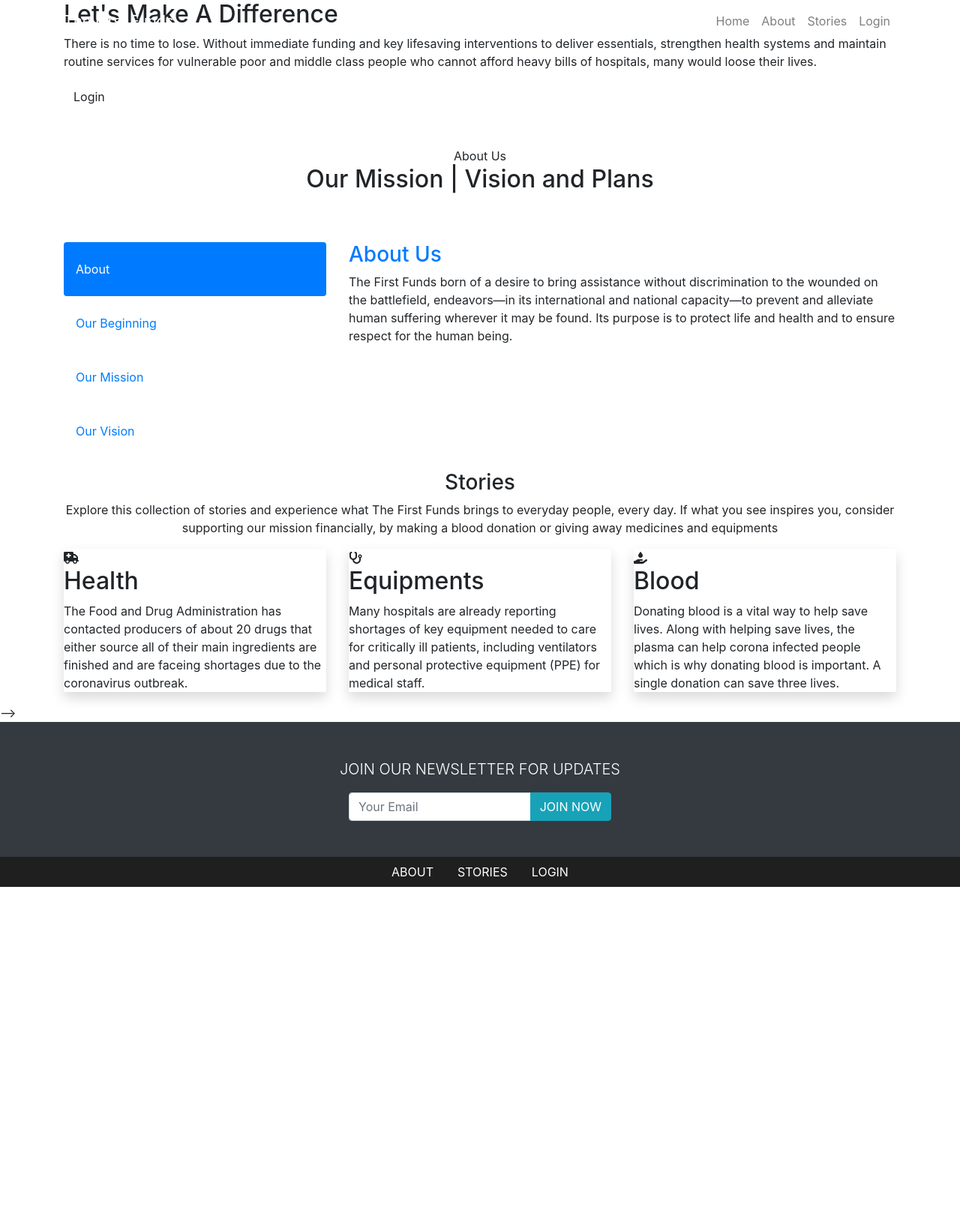
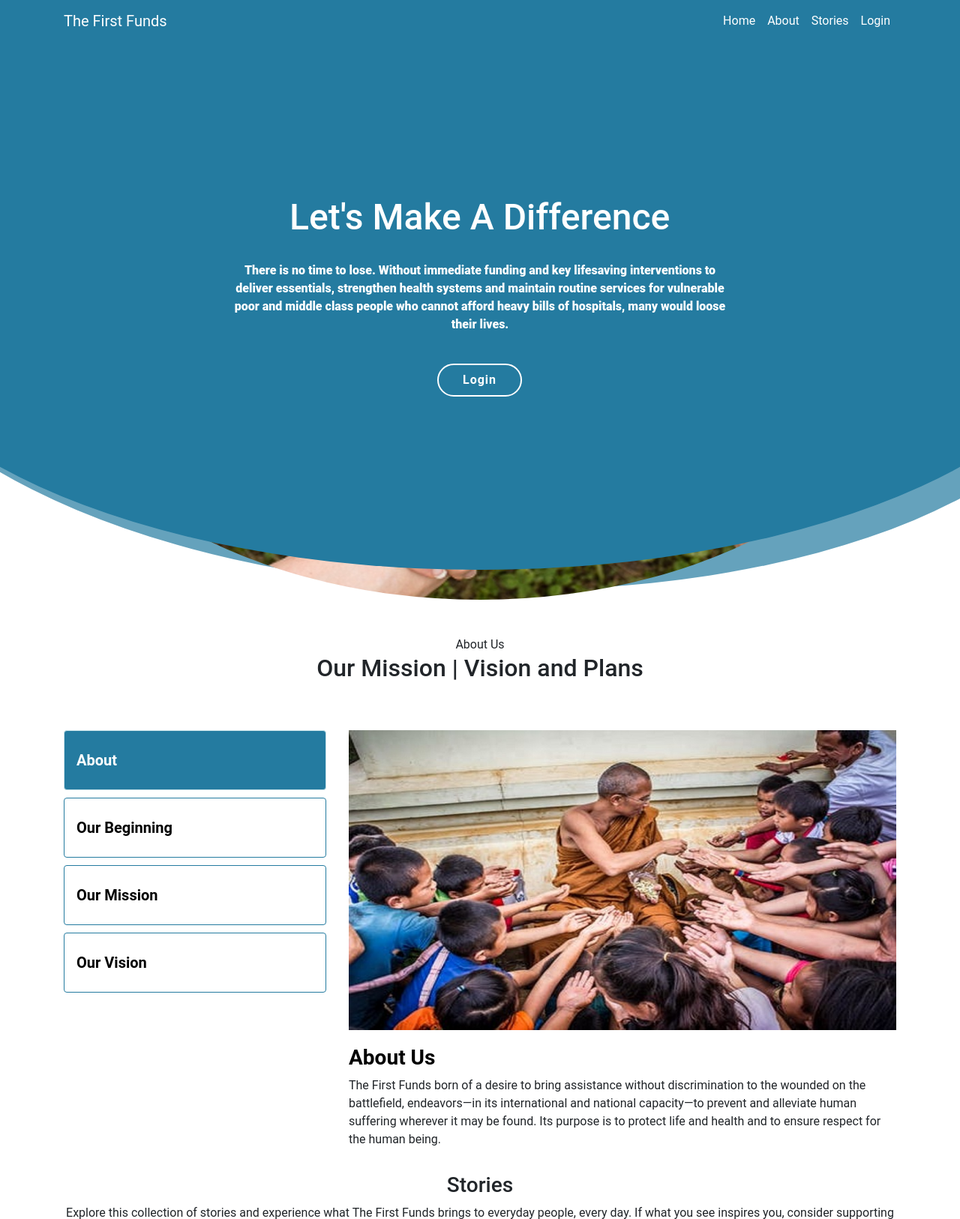
Before and after one commit to Jinay01/T023_Scrapshut, a Django app: page /index/ in a window 1280 px wide. Shown: the top 1626 px of the page at 75% size. Before the commit the page ends 1183 px from the top, so only its background shows below. Run offline with Django 3.2, Linux system fonts and the light colour scheme; some libraries are stand-ins or nearby versions.

Commit message:
index final

```diff
--- a/ngo/login/templates/login/index.html
+++ b/ngo/login/templates/login/index.html
@@ -1,3 +1,5 @@
+{% load static %}
+
 <!doctype html>
 <html lang="en">
 
@@ -12,7 +14,8 @@
 
     <title>Donation Page</title>
     <link rel="stylesheet" href="https://cdnjs.cloudflare.com/ajax/libs/animate.css/4.1.1/animate.min.css" />
-  <link rel="stylesheet" href="index.css">
+    <link rel="stylesheet" href="{% static 'css/index.css' %}">
+
     <script src="https://kit.fontawesome.com/332a215f17.js" crossorigin="anonymous"></script>
 </head>
 
@@ -22,8 +25,8 @@
     <nav class="navbar navbar-expand-lg navbar-light nav-bg fixed-top py-2" id="mainNav">
         <div class='container'>
             <a class="navbar-brand text-white" href="#">The First Funds</a>
-      <button class='navbar-toggler navbar-toggler-right' type="button" data-toggle='collapse' data-target='#myNavbar'
-        aria-controls="myNavbar" aria-expanded="false" aria-label="Toggle navigation">
+            <button class='navbar-toggler navbar-toggler-right' type="button" data-toggle='collapse'
+                data-target='#myNavbar' aria-controls="myNavbar" aria-expanded="false" aria-label="Toggle navigation">
                 <span class="navbar-toggler-icon"></span>
             </button>
             <div class="collapse navbar-collapse" id="myNavbar">
@@ -32,7 +35,7 @@
                     <li class="nav-item"><a class="nav-link" href="#about">About</a></li>
                     <li class="nav-item"><a class="nav-link" href="#stories">Stories</a></li>
                     <!-- <li class="nav-item"><a class="nav-link" href="#">Projects</a></li> -->
-          <li class="nav-item"><a class="nav-link" href="login.html">Login</a></li>
+                    <li class="nav-item"><a class="nav-link" href="{% url 'login' %}">Login</a></li>
 
                 </ul>
 
@@ -43,6 +46,17 @@
 
     <!-- Hero Section -->
     <section id="hero" class="d-flex justify-content-center align-items-center">
+        <img style="content:'';
+        position: absolute;
+        left:50%;
+        top:0;
+        width:95%;
+        height:100%;
+        background:  no-repeat center top;
+        background: #000405;
+        z-index: 0;
+        border-radius:0 0 50% 50%;
+        transform:translateX(-50%) rotate(0deg);" src="{% static 'images/index.jpg' %}" alt="...">
         <div id="heroCarousel" class="container carousel carousel-fade" data-ride="carousel">
             <!-- Slide 1 -->
             <div class="carousel-item active">
@@ -51,9 +65,11 @@
                         Let's <span>Make</span> <span>A</span> <span>Difference</span>
                     </h2>
                     <p class="animate__animated animate__fadeInUp">
-            There is no time to lose. Without immediate funding and key lifesaving interventions to deliver essentials, strengthen health systems and maintain routine services for vulnerable poor and middle class people who cannot afford heavy bills of hospitals, many would loose their lives.
+                        There is no time to lose. Without immediate funding and key lifesaving interventions to deliver
+                        essentials, strengthen health systems and maintain routine services for vulnerable poor and
+                        middle class people who cannot afford heavy bills of hospitals, many would loose their lives.
                     </p>
-          <a href='login.html' class='btn hero-btn animate__animated animate__backInUp'>
+                    <a href='{% url "login" %}' class='btn hero-btn animate__animated animate__backInUp'>
                         Login
                     </a>
                 </div>
@@ -66,9 +82,11 @@
                         Shortage Of Essentials
                     </h2>
                     <p class="animate__animated animate__fadeInUp">
-            The Food and Drug Administration has contacted producers of about 20 drugs that either source all of their main ingredients are finished and are faceing shortages due to the coronavirus outbreak.
+                        The Food and Drug Administration has contacted producers of about 20 drugs that either source
+                        all of their main ingredients are finished and are faceing shortages due to the coronavirus
+                        outbreak.
                     </p>
-          <a href='login.html' class='btn hero-btn animate__animated animate__backInUp'>
+                    <a href="{% url 'login' %}" class='btn hero-btn animate__animated animate__backInUp'>
                         Login
                     </a>
                 </div>
@@ -81,9 +99,11 @@
                         Take Action
                     </h2>
                     <p class="animate__animated animate__fadeInUp">
-            All around the world, people are taking necessary steps to protect themselves and their families from the new coronavirus disease (COVID-19), to support their communities, and prevent the spread of the outbreak. And your help matters.
+                        All around the world, people are taking necessary steps to protect themselves and their families
+                        from the new coronavirus disease (COVID-19), to support their communities, and prevent the
+                        spread of the outbreak. And your help matters.
                     </p>
-          <a href='login.html' class='btn hero-btn animate__animated animate__backInUp'>
+                    <a href="{% url 'login' %}" class='btn hero-btn animate__animated animate__backInUp'>
                         Login
                     </a>
                 </div>
@@ -144,35 +164,51 @@
                 <div class="col-md-8">
                     <div class="tab-content">
                         <div class="tab-pane container p-0 active" id="about-1">
-              <div class="img" style="background-image:url(images/aboutus.jpeg);"></div>
+                            <div><img class="img" src="{% static 'images/aboutus.jpeg' %}" alt="...">
+                            </div>
+
                             <h3><a href="#">About Us</a></h3>
-              <p>The First Funds born of a desire to bring assistance without discrimination to the wounded on the battlefield,
-                 endeavors—in its international and national capacity—to prevent and alleviate human suffering wherever
-                 it may be found. Its purpose is to protect life and health and to ensure respect for the human being.</p>
+                            <p>The First Funds born of a desire to bring assistance without discrimination to the
+                                wounded on the battlefield,
+                                endeavors—in its international and national capacity—to prevent and alleviate human
+                                suffering wherever
+                                it may be found. Its purpose is to protect life and health and to ensure respect for the
+                                human being.</p>
                         </div>
                         <!--  -->
                         <div class="tab-pane container p-0 " id="about-2">
-              <div class="img" style="background-image:url(images/begin.jpeg);"></div>
+                            <div><img class="img" src="{% static 'images/begin.jpeg' %}" alt="...">
+                            </div>
                             <h3><a href="#">Our Beginning</a></h3>
-              <p>Since our founding on September 26, 2020, The First Funds has been dedicated to serving people in need. We are tasked by the federal government with providing services to members of the Indian armed forces and their families as well as providing disaster relief in the country and around the globe.
+                            <p>Since our founding on September 26, 2020, The First Funds has been dedicated to serving
+                                people in need. We are tasked by the federal government with providing services to
+                                members of the Indian armed forces and their families as well as providing disaster
+                                relief in the country and around the globe.
                             </p>
                         </div>
 
                         <!--  -->
                         <div class="tab-pane container p-0 " id="about-3">
-              <div class="img" style="background-image:url(images/mission.jpeg);"></div>
+                            <div><img class="img" src="{% static 'images/mission.jpeg' %}" alt="...">
+                            </div>
                             <h3><a href="#">Our Mission</a></h3>
-              <p> The mission of The First Funds is to help prevent and alleviate human suffering in the face of emergencies. Across
-                all the ways we provide help and hope to others - from bringing disaster relief, providing lifesaving blood and
-                 training in lifesaving skills, to reaching across borders to reconnect families and supporting military families
+                            <p> The mission of The First Funds is to help prevent and alleviate human suffering in the
+                                face of emergencies. Across
+                                all the ways we provide help and hope to others - from bringing disaster relief,
+                                providing lifesaving blood and
+                                training in lifesaving skills, to reaching across borders to reconnect families and
+                                supporting military families
                                 - the American Red Cross makes a big impact.</p>
                         </div>
                         <!--  -->
                         <div class="tab-pane container p-0 " id="about-4">
-              <div class="img" style="background-image:url(images/vision.jpeg);"></div>
+                            <div><img class="img" src="{% static 'images/vision.jpeg' %}" alt="...">
+                            </div>
                             <h3><a href="#">Our Vision</a></h3>
                             <p>
-                The vision is to make no discrimination as to nationality, race, religious beliefs, class or political opinions. It endeavors to relieve the suffering of individuals, being guided solely by their needs, and to give priority to the most urgent cases of distress.
+                                The vision is to make no discrimination as to nationality, race, religious beliefs,
+                                class or political opinions. It endeavors to relieve the suffering of individuals, being
+                                guided solely by their needs, and to give priority to the most urgent cases of distress.
                                 <!-- The mission of The First Funds is to help prevent and alleviate human suffering in the face of emergencies. Across
                 all the ways we provide help and hope to others - from bringing disaster relief, providing lifesaving blood and
                  training in lifesaving skills, to reaching across borders to reconnect families and supporting military families
@@ -216,7 +252,9 @@
             <div class="container">
                 <div class="section-title text-center">
                     <h3>Stories</h3>
-          <p>Explore this collection of stories and experience what The First Funds brings to everyday people, every day. If what you see inspires you, consider supporting our mission financially, by making a blood donation or giving away medicines and equipments</p>
+                    <p>Explore this collection of stories and experience what The First Funds brings to everyday people,
+                        every day. If what you see inspires you, consider supporting our mission financially, by making
+                        a blood donation or giving away medicines and equipments</p>
                 </div>
                 <!--  -->
                 <div class="row">
@@ -226,7 +264,9 @@
                                 <i class="fa fa-ambulance"></i>
                             </div>
                             <h2>Health</h2>
-              <p>The Food and Drug Administration has contacted producers of about 20 drugs that either source all of their main ingredients are finished and are faceing shortages due to the coronavirus outbreak.</p>
+                            <p>The Food and Drug Administration has contacted producers of about 20 drugs that either
+                                source all of their main ingredients are finished and are faceing shortages due to the
+                                coronavirus outbreak.</p>
                         </div>
                     </div>
                     <!--  -->
@@ -236,7 +276,9 @@
                                 <i class="fa fa-stethoscope" aria-hidden="true"></i>
                             </div>
                             <h2>Equipments</h2>
-              <p>Many hospitals are already reporting shortages of key equipment needed to care for critically ill patients, including ventilators and personal protective equipment (PPE) for medical staff. </p>
+                            <p>Many hospitals are already reporting shortages of key equipment needed to care for
+                                critically ill patients, including ventilators and personal protective equipment (PPE)
+                                for medical staff. </p>
                         </div>
                     </div>
                     <!--  -->
@@ -246,7 +288,9 @@
                                 <i class="fa fa-hand-holding-water" aria-hidden="true"></i>
                             </div>
                             <h2>Blood</h2>
-              <p>Donating blood is a vital way to help save lives. Along with helping save lives, the plasma can help corona infected people which is why donating blood is important. A single donation can save three lives.</p>
+                            <p>Donating blood is a vital way to help save lives. Along with helping save lives, the
+                                plasma can help corona infected people which is why donating blood is important. A
+                                single donation can save three lives.</p>
                         </div>
                     </div>
                     <!--  -->
@@ -266,7 +310,7 @@
           <p>Lorem ipsum dolor sit amet consectetur adipisicing elit. Repudiandae neque aperiam blanditiis velit mollitia.</p>
         </div>
       </div>
-    <!--  -->
+
 
     </div>
     </section> -->
@@ -310,7 +354,7 @@
         </a>
       </li> -->
             <li class="nav-item ">
-        <a href="login.html" class="nav-link text-white">
+                <a href="{% url 'login' %}" class="nav-link text-white">
                     LOGIN
                 </a>
             </li>
--- a/ngo/static/css/index.css
+++ b/ngo/static/css/index.css
@@ -29,8 +29,8 @@ body{
     top:0;
     width:130%;
     height:95%;
-    background: url("images/pexels-pixabay-461049.jpg") no-repeat center top;
-    background: linear gradient(to right,#247ba0,#9ed3e0);
+    background: url("static/images/index.jpg") no-repeat center top;
+    background:#247ba0;
     z-index: 0;
     border-radius:0 0 50% 50%;
     transform:translateX(-50%) rotate(0deg);
@@ -42,8 +42,8 @@ body{
     top:0;
     width: 130%;
     height: 96%;
-    background: #17255a;
-    opacity: 0.3;
+    background:#247ba0;
+    opacity: 0.7;
     z-index: 0;
     border-radius: 0 0 50% 50%;
     transform: translateX(-50%)translateY(18px)rotate(2deg);
@@ -63,13 +63,15 @@ body{
     color:#fff;
     margin-bottom: 30px;
     font-size: 48px;
-    font-weight:bold;
+    font-weight: 1200;
 }
 #hero p{
     width:80%;
     animation-delay: 0.4s;
     margin: 0 auto 30px auto;
     color: #fff;
+    font-weight: 900;
+
 }
 #hero .carousel-control-prev,#hero .carousel-control-next{
     width:10%;
```
Lines whose indentation alone changed are shown as unchanged.
